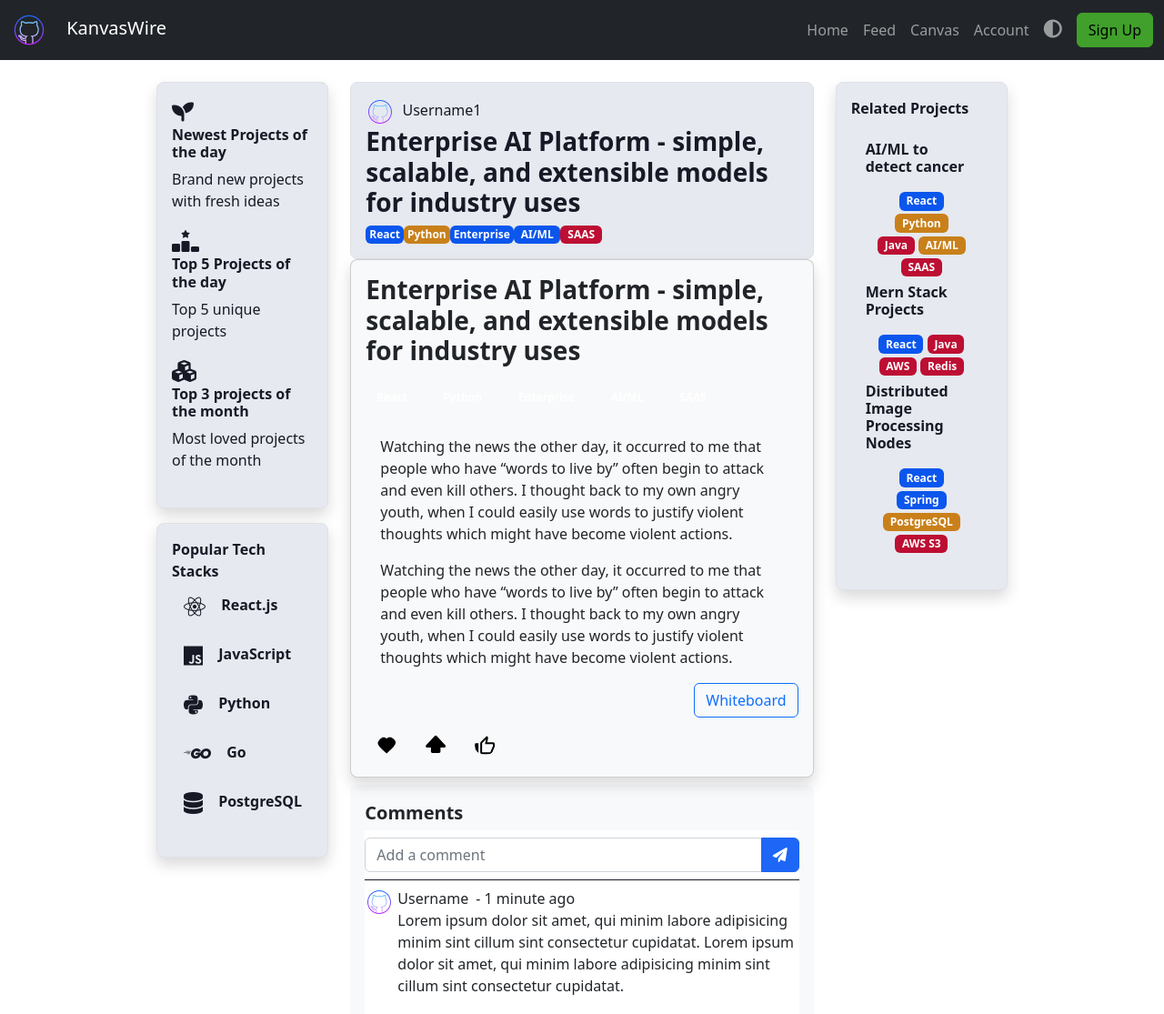
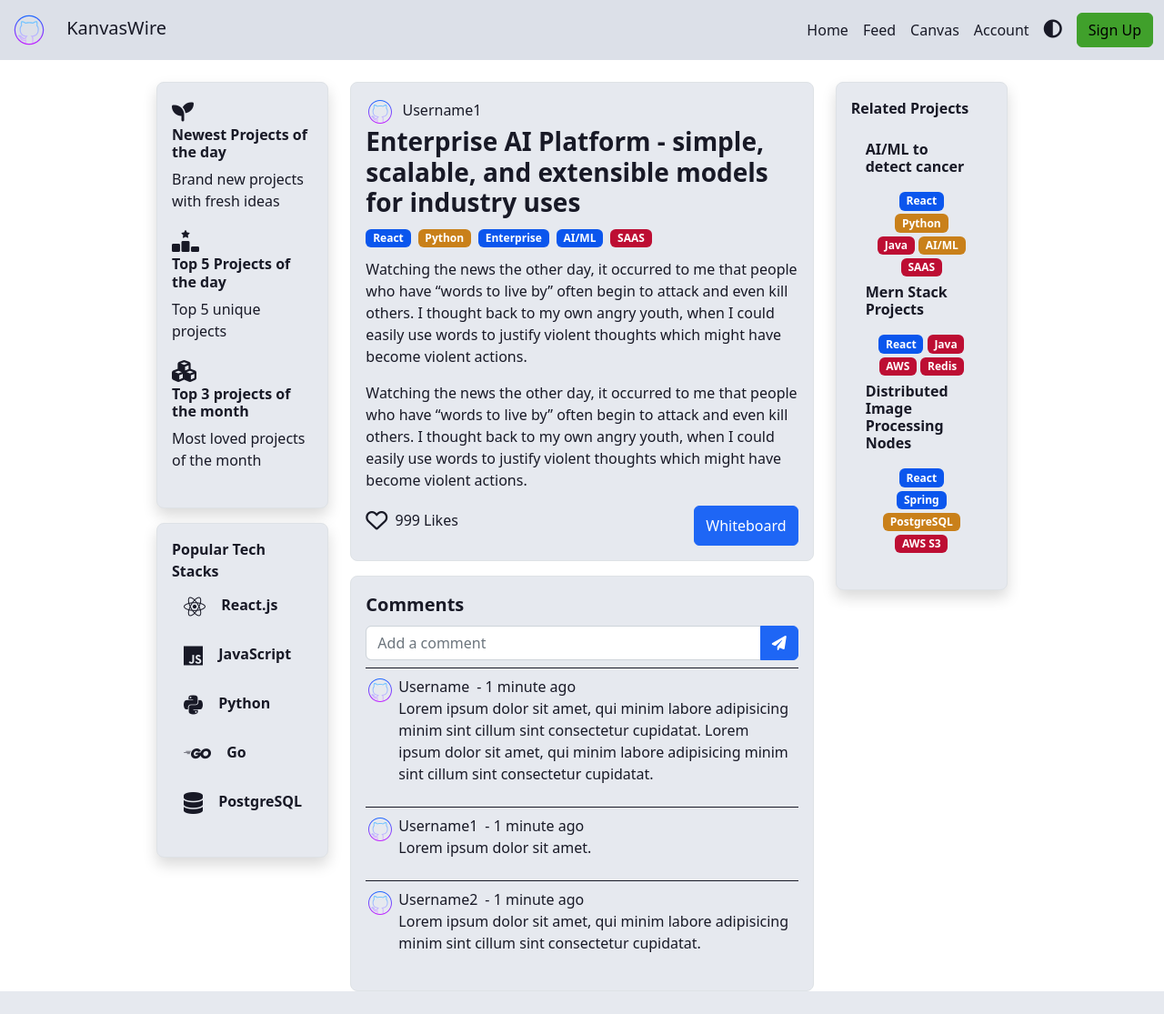
Before and after one commit to HieuHongHao/326Project, a website: page forums/index.html in a window 1280 px wide. Shown: the top 1115 px of the page at 91% size. Drawn offline with nearby package versions, Linux system fonts and the light colour scheme.

Commit message:
Updated navbar and comment section

```diff
--- a/forums/index.html
+++ b/forums/index.html
@@ -13,27 +13,27 @@
 </head>
 
 <body>
-  <nav class="navbar navbar-expand-sm bg-dark navbar-dark">
-    <div class="container-fluid">
-      <a class="navbar-brand" href="/">
+  <nav class="navbar navbar-expand-sm cat-bg-dark">
+    <div class="container-fluid justify-content-around">
+      <a class="navbar-brand cat-text-light" href="/">
         <img src="../public/logo.svg" alt="Logo" class="rounded-pill">
         <span class="ps-3">KanvasWire</span>
       </a>
       <ul class="navbar-nav ms-auto pe-2">
         <li class="nav-item">
-          <a class="nav-link" href="/">Home</a>
+          <a class="nav-link cat-text-light" href="/">Home</a>
         </li>
         <li class="nav-item">
-          <a class="nav-link" href="/search/">Feed</a>
+          <a class="nav-link cat-text-light" href="/search/">Feed</a>
         </li>
         <li class="nav-item">
-          <a class="nav-link" href="/canvas/">Canvas</a>
+          <a class="nav-link cat-text-light" href="/canvas/">Canvas</a>
         </li>
         <li class="nav-item">
-          <a class="nav-link" href="/dashboard/">Account</a>
+          <a class="nav-link cat-text-light" href="/dashboard/">Account</a>
         </li>
         <li class="nav-item">
-          <a class="nav-link"><i class="fas fa-circle-half-stroke fs-5"></i></a>
+          <a class="nav-link cat-text-light" id="theme-toggle"><i class="fas fa-circle-half-stroke fs-5"></i></a>
         </li>
       </ul>
       <form class="d-flex">
@@ -160,46 +160,24 @@
               Enterprise AI Platform - simple, scalable, and extensible models
               for industry uses
             </h5>
-            <div class="d-flex">
-              <div class="badge pn-card-type-blue px-1">React</div>
-              <div class="badge pn-card-type-yellow px-1">Python</div>
-              <div class="badge pn-card-type-blue px-1">
+            <div class="d-flex py-1">
+              <div class="badge pn-card-type-blue me-2">React</div>
+              <div class="badge pn-card-type-yellow me-2">Python</div>
+              <div class="badge pn-card-type-blue me-2">
                 Enterprise
               </div>
-              <div class="badge pn-card-type-blue">AI/ML</div>
-              <div class="badge pn-card-type-red">SAAS</div>
+              <div class="badge pn-card-type-blue me-2">AI/ML</div>
+              <div class="badge pn-card-type-red me-2">SAAS</div>
             </div>
-          </div>
-        </div>
-        <div class="card rounded-3 shadow p-3 bg-light post">
-          <h5 class="card-title fw-bold fs-3 text-start">
-            Enterprise AI Platform - simple, scalable, and extensible models
-            for industry uses
-          </h5>
-          <div class="card-body">
-            <div class="row">
-              <div class="col-md-auto badge bg-secondary col-1">React</div>
-              <div class="col-md-auto"></div>
-              <div class="col-md-auto badge bg-secondary col-1">Python</div>
-              <div class="col-md-auto"></div>
-              <div class="col-md-auto badge bg-secondary col-1">
-                Enterprise
-              </div>
-              <div class="col-md-auto"></div>
-              <div class="col-md-auto badge bg-secondary col-1">AI/ML</div>
-              <div class="col-md-auto"></div>
-              <div class="col-md-auto badge bg-secondary col-1">SAAS</div>
-            </div>
-          </div>
-          <div class="card-body">
-            <p class="card-text text-start">
+            <div class="pt-2">
+              <p class="">
                 Watching the news the other day, it occurred to me that people
                 who have “words to live by” often begin to attack and even kill
                 others. I thought back to my own angry youth, when I could
                 easily use words to justify violent thoughts which might have
                 become violent actions.
               </p>
-            <p class="card-text text-start">
+              <p class="">
                 Watching the news the other day, it occurred to me that people
                 who have “words to live by” often begin to attack and even kill
                 others. I thought back to my own angry youth, when I could
@@ -207,29 +185,20 @@
                 become violent actions.
               </p>
             </div>
-          <div class="class-body text-start">
-            <div class="card-title text-end">
-              <button type="button" class="btn btn-outline-primary">
+            <div class="d-flex justify-content-between">
+              <p class="cat-text-light"><i class="fa-regular fa-heart fa-xl pt-3 pe-1"></i> 999 Likes</p>
+              <button type="button" class="btn btn-primary">
                 Whiteboard
               </button>
             </div>
-            <button class="btn">
-              <img src="../public/heart.svg" alt="Avatar Logo" class="rounded-pill">
-            </button>
-            <button class="btn">
-              <img src="../public/upvote.svg" alt="Avatar Logo" class="rounded-pill">
-            </button>
-            <button class="btn">
-              <img src="../public/like.svg" alt="Avatar Logo" class="rounded-pill">
-            </button>
           </div>
         </div>
 
-        <div class="d-flex flex-column bg-light my-2 border-2 rounded-3 feed-post">
-          <div id="comments" class="p-3">
-            <p class="fs-5 fw-bold mb-1">Comments</p>
-            <ul class="list-group list-group-flush">
-              <li class="list-group-item px-0 d-flex">
+        <div class="d-flex flex-column cat-bg-light cat-text-light mt-3 border rounded-3 feed-post">
+          <div id="comments" class="px-3 py-3">
+            <div class="fs-5 fw-bold">Comments</div>
+            <ul class="list-group list-group-flush cat-text-light border-danger">
+              <li class="list-group-item px-0 d-flex cat-bg-light">
                 <div class="input-group input-group">
                   <input type="text" class="form-control" placeholder="Add a comment" aria-label="Search Projects"
                     aria-describedby="button-addon2">
@@ -237,7 +206,7 @@
                       class="fas fa-paper-plane"></i></button>
                 </div>
               </li>
-              <li class="list-group-item px-0 d-flex">
+              <li class="list-group-item px-0 d-flex cat-bg-light cat-text-light">
                 <div class="align-top">
                   <img src="../public/logo.svg" alt="Logo" class="rounded-pill">
                 </div>
@@ -254,7 +223,7 @@
                     cupidatat.</p>
                 </div>
               </li>
-              <li class="list-group-item px-0 d-flex">
+              <li class="list-group-item px-0 d-flex cat-bg-light cat-text-light">
                 <div class="align-top">
                   <img src="../public/logo.svg" alt="Logo" class="rounded-pill">
                 </div>
@@ -266,7 +235,7 @@
                   <p class="fw-light">Lorem ipsum dolor sit amet.</p>
                 </div>
               </li>
-              <li class="list-group-item px-0 d-flex">
+              <li class="list-group-item px-0 d-flex cat-bg-light cat-text-light">
                 <div class="align-top">
                   <img src="../public/logo.svg" alt="Logo" class="rounded-pill">
                 </div>
```
Lines whose indentation alone changed are shown as unchanged.
